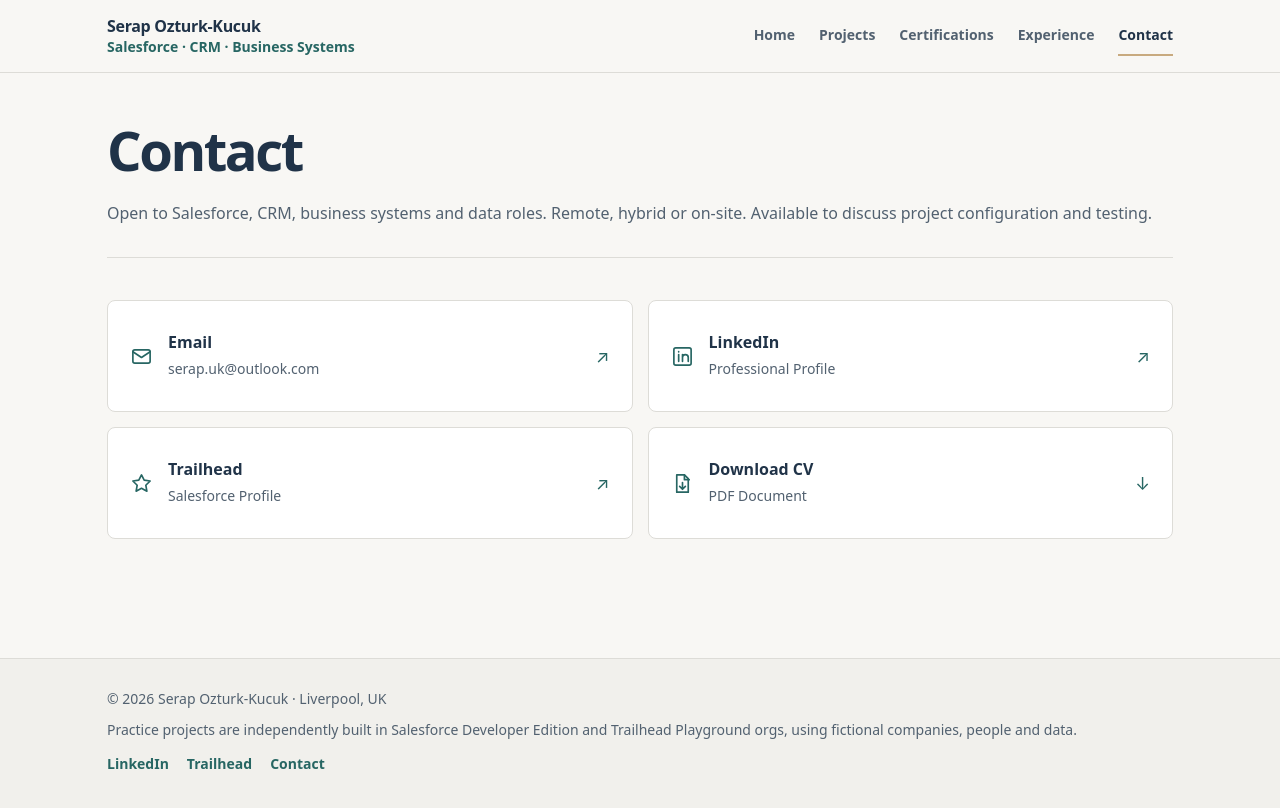
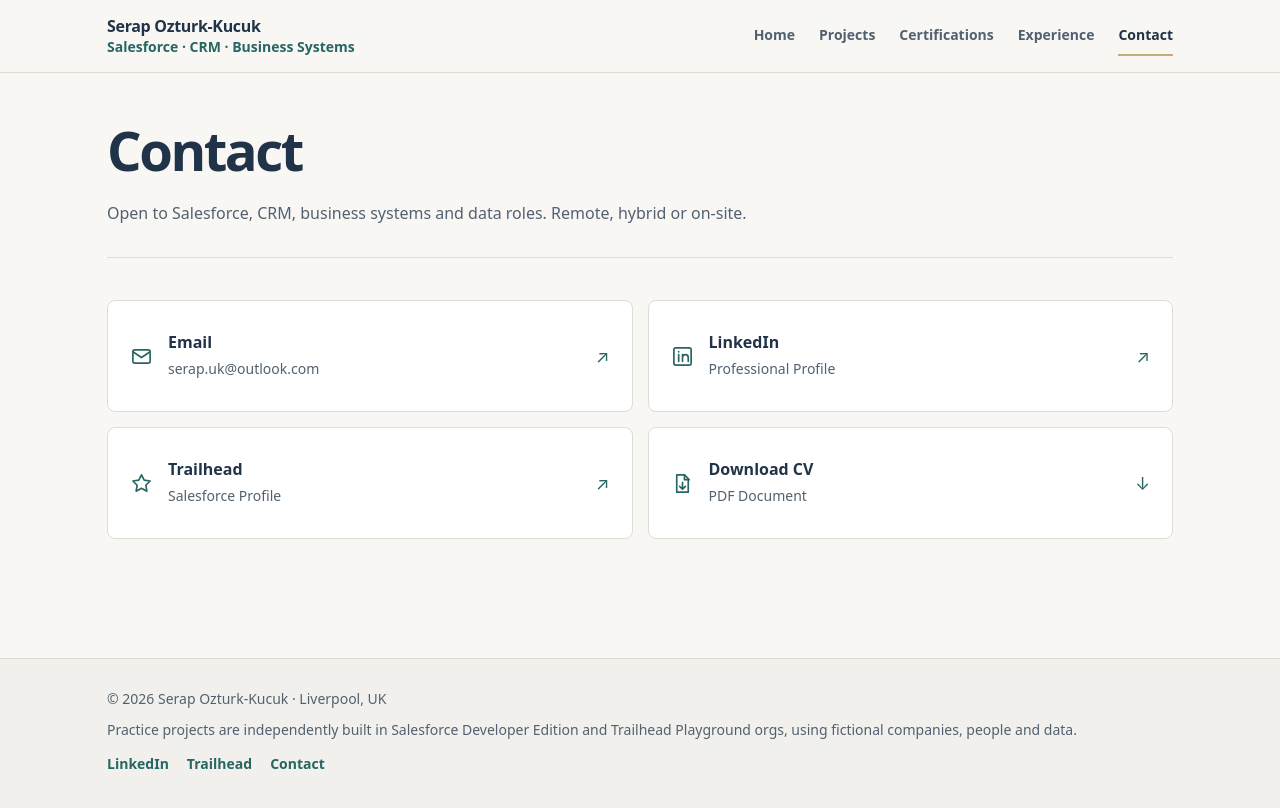
Before and after one commit to serapozturkkucuk/serapozturkkucuk.github.io, a Jekyll site: the page built from contact/index.html, in a window 1280 px wide. Shown: the top 808 px of the page. Built offline with Jekyll 4.4.1, drawn with Linux system fonts in a browser that asks for light colours.

Commit message:
Apply requested portfolio content and styling changes

```diff
--- a/contact/index.html
+++ b/contact/index.html
@@ -4,7 +4,7 @@ title: Contact
 ---
 <header class="page-head">
   <h1>Contact</h1>
-  <p class="lede">Open to Salesforce, CRM, business systems and data roles. Remote, hybrid or on-site. Available to discuss project configuration and testing.</p>
+  <p class="lede">Open to Salesforce, CRM, business systems and data roles. Remote, hybrid or on-site.</p>
 </header>
 
 <section class="block" aria-label="Contact Links">
```
